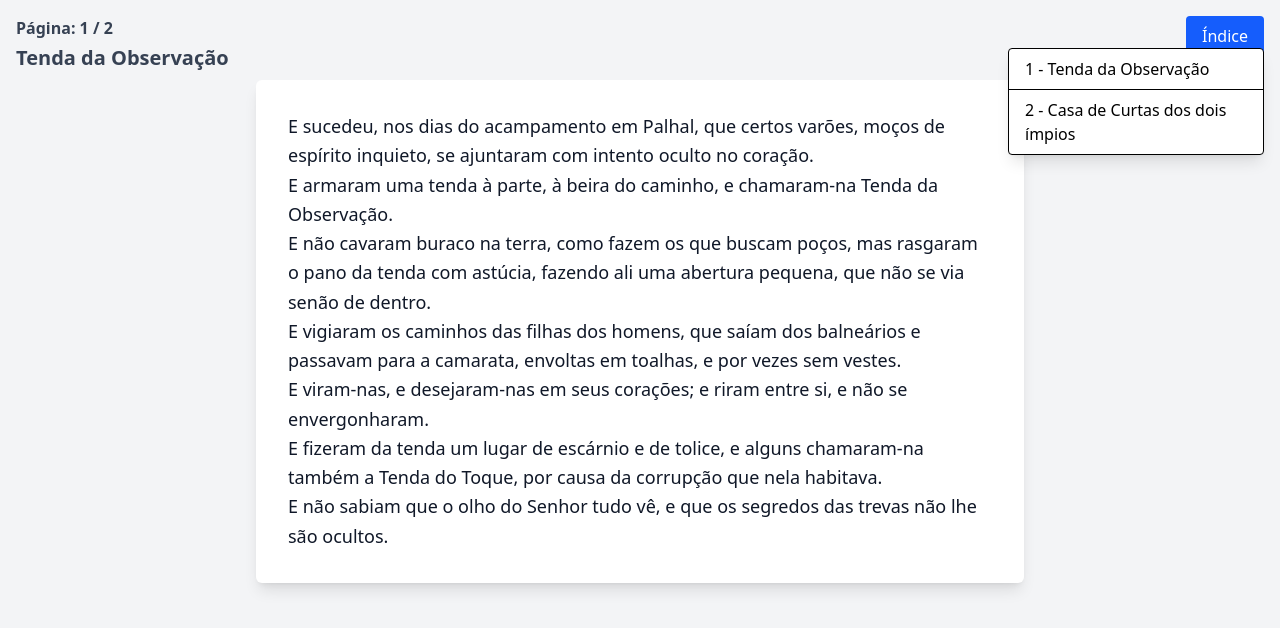
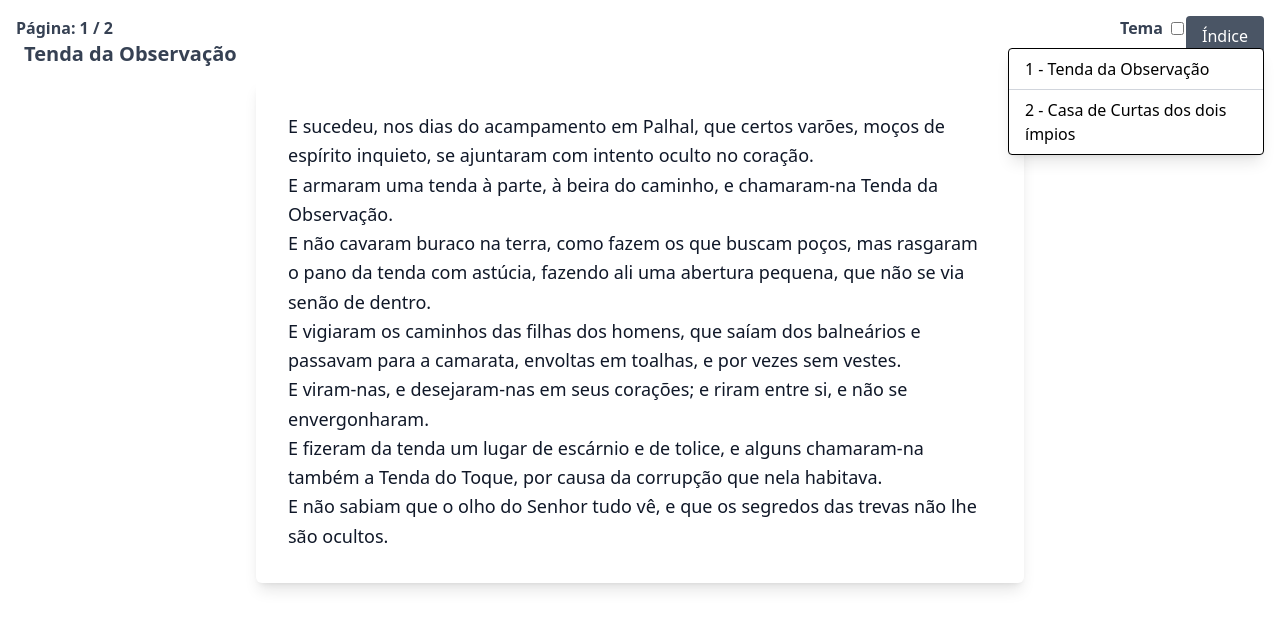
Before and after one commit to LucasAboim/MANUAL-DO-ILEMENTOS, a Nuxt app: page / in a window 1280 px wide. Both pictures are taken after a click on the button "Índice". Shown: the top 628 px of the page. Built offline with nearby package versions, Linux system fonts and the light colour scheme.

Commit message:
content update

```diff
--- a/assets/css/tailwind.css
+++ b/assets/css/tailwind.css
@@ -1 +1,18 @@
 @import "tailwindcss";
+
+body {
+    @apply bg-white text-white;
+}
+
+
+html.dark body {
+    @apply bg-gray-900 text-white;
+}
+
+.book-page {
+    @apply bg-white text-gray-900;
+}
+
+html.dark .book-page {
+    @apply bg-gray-800 text-white;
+}
--- a/components/BookPage.vue
+++ b/components/BookPage.vue
@@ -1,6 +1,8 @@
 <template>
-  <div class="relative w-full max-w-3xl mx-auto bg-white shadow-lg rounded-md p-8 min-h-[400px] flex flex-col justify-center">
-    <p class="text-gray-900 text-lg leading-relaxed whitespace-pre-line">{{ content }}</p>
+  <div
+      class="relative w-full max-w-3xl mx-auto bg-white shadow-lg rounded-md p-8 min-h-[400px] flex flex-col justify-center book-page"
+  >
+    <p class="text-lg leading-relaxed whitespace-pre-line">{{ content }}</p>
 
     <!-- Botões transparentes em cima do livro -->
     <button
--- a/pages/index.vue
+++ b/pages/index.vue
@@ -1,12 +1,11 @@
 <script setup>
-import { ref, computed } from 'vue'
+import { ref, computed, onMounted, onBeforeUnmount, watch } from 'vue'
 import { histories } from '../data/histories.js'
 import BookPage from '../components/BookPage.vue'
 
 const totalPages = histories.reduce((acc, h) => acc + h.pages.length, 0)
 const currentPage = ref(0)
 
-// Para mapear página atual para história e página interna
 function getHistoryByPage(page) {
   let count = 0
   for (let i = 0; i < histories.length; i++) {
@@ -27,11 +26,9 @@ const currentContent = computed(() => {
 
 const currentTitle = computed(() => {
   if (!current.value) return ''
-  // Se for a primeira página da história, mostramos o título
   return current.value.pageIndex === 0 ? histories[current.value.historyIndex].title : ''
 })
 
-// Funções para mudar página
 function nextPage() {
   if (currentPage.value < totalPages - 1) currentPage.value++
 }
@@ -39,7 +36,6 @@ function prevPage() {
   if (currentPage.value > 0) currentPage.value--
 }
 
-// Menu do índice
 const showIndex = ref(false)
 function toggleIndex() {
   showIndex.value = !showIndex.value
@@ -49,21 +45,83 @@ function goToPage(page) {
   currentPage.value = page
   showIndex.value = false
 }
+
+function onClickOutside(event) {
+  const indexMenu = document.getElementById('index-menu')
+  const indexButton = document.getElementById('index-button')
+  if (
+      showIndex.value &&
+      indexMenu &&
+      !indexMenu.contains(event.target) &&
+      indexButton &&
+      !indexButton.contains(event.target)
+  ) {
+    showIndex.value = false
+  }
+}
+
+onMounted(() => {
+  document.addEventListener('click', onClickOutside)
+  // Inicializa tema baseado no localStorage
+  if (process.client) {
+    const saved = localStorage.getItem('darkMode')
+    darkMode.value = saved === 'true'
+  }
+})
+
+onBeforeUnmount(() => {
+  document.removeEventListener('click', onClickOutside)
+})
+
+// Dark mode toggle
+const darkMode = ref(false)
+
+// Sincroniza classe dark no <html> sempre que mudar darkMode
+watch(darkMode, (val) => {
+  if (process.client) {
+    if (val) {
+      document.documentElement.classList.add('dark')
+      localStorage.setItem('darkMode', 'true')
+    } else {
+      document.documentElement.classList.remove('dark')
+      localStorage.setItem('darkMode', 'false')
+    }
+  }
+})
 </script>
 
 <template>
-  <div class="min-h-screen bg-gray-100 flex flex-col items-center p-4 relative">
+  <div class="min-h-screen bg-white text-black dark:bg-gray-900 dark:text-white flex flex-col items-center p-4 relative">
 
-    <!-- Informação da página e título no topo esquerdo -->
-    <div class="absolute top-4 left-4 text-gray-700 font-semibold">
+    <!-- Página e título -->
+    <div class="absolute top-4 left-4 text-gray-700 dark:text-gray-300 font-semibold max-w-xs">
       <div>Página: {{ currentPage + 1 }} / {{ totalPages }}</div>
-      <div v-if="currentTitle" class="text-xl mt-1">{{ currentTitle }}</div>
+      <div
+          :class="{
+          'block mt-1 text-xl break-words': currentTitle.length > 22,
+          'inline-block ml-2 text-xl': currentTitle.length <= 22
+        }"
+      >
+        {{ currentTitle }}
+      </div>
     </div>
 
-    <!-- Botão índice no topo direito -->
+    <!-- Switch tema -->
+    <div class="absolute top-4 right-24 flex items-center space-x-2 select-none">
+      <label for="dark-toggle" class="text-gray-700 dark:text-gray-300 font-semibold cursor-pointer">Tema</label>
+      <input
+          type="checkbox"
+          id="dark-toggle"
+          class="cursor-pointer"
+          v-model="darkMode"
+      />
+    </div>
+
+    <!-- Botão índice -->
     <button
+        id="index-button"
         @click="toggleIndex"
-        class="absolute top-4 right-4 bg-blue-600 text-white px-4 py-2 rounded hover:bg-blue-700 focus:outline-none"
+        class="absolute top-4 right-4 bg-gray-600 text-white px-4 py-2 rounded hover:bg-gray-800 focus:outline-none"
     >
       Índice
     </button>
@@ -72,17 +130,18 @@ function goToPage(page) {
     <transition name="fade">
       <div
           v-if="showIndex"
-          class="absolute top-12 right-4 w-64 bg-white shadow-lg rounded border z-50 max-h-96 overflow-y-auto"
+          id="index-menu"
+          class="absolute top-12 right-4 w-64 bg-white dark:bg-gray-800 shadow-lg rounded border z-50 max-h-96 overflow-y-auto"
       >
         <ul>
           <li
               v-for="(history, index) in histories"
               :key="index"
-              class="border-b last:border-none"
+              class="border-b last:border-none border-gray-300 dark:border-gray-600"
           >
             <button
                 @click="goToPage(histories.slice(0, index).reduce((acc, h) => acc + h.pages.length, 0))"
-                class="w-full text-left px-4 py-2 hover:bg-gray-200 focus:outline-none"
+                class="w-full text-left px-4 py-2 hover:bg-gray-200 dark:hover:bg-gray-700 focus:outline-none dark:text-gray-200"
             >
               {{ histories.slice(0, index).reduce((acc, h) => acc + h.pages.length, 0) + 1 }} - {{ history.title }}
             </button>
@@ -91,12 +150,12 @@ function goToPage(page) {
       </div>
     </transition>
 
-    <!-- Componente do livro -->
+    <!-- Componente livro -->
     <BookPage
         :content="currentContent"
         @next="nextPage"
         @prev="prevPage"
-        class="mt-16 w-full max-w-3xl"
+        class="mt-16 w-full max-w-3xl bg-white dark:bg-gray-800 dark:text-white rounded shadow p-6"
     />
   </div>
 </template>
--- /dev/null
+++ b/tailwind.config.js
@@ -0,0 +1,15 @@
+/** @type {import('tailwindcss').Config} */
+export default {
+    darkMode: 'class',
+    content: [
+        './components/**/*.{vue,js}',
+        './pages/**/*.vue',
+        './layouts/**/*.vue',
+        './app.vue',
+        './nuxt.config.{js,ts}',
+    ],
+    theme: {
+        extend: {},
+    },
+    plugins: [],
+}
```
